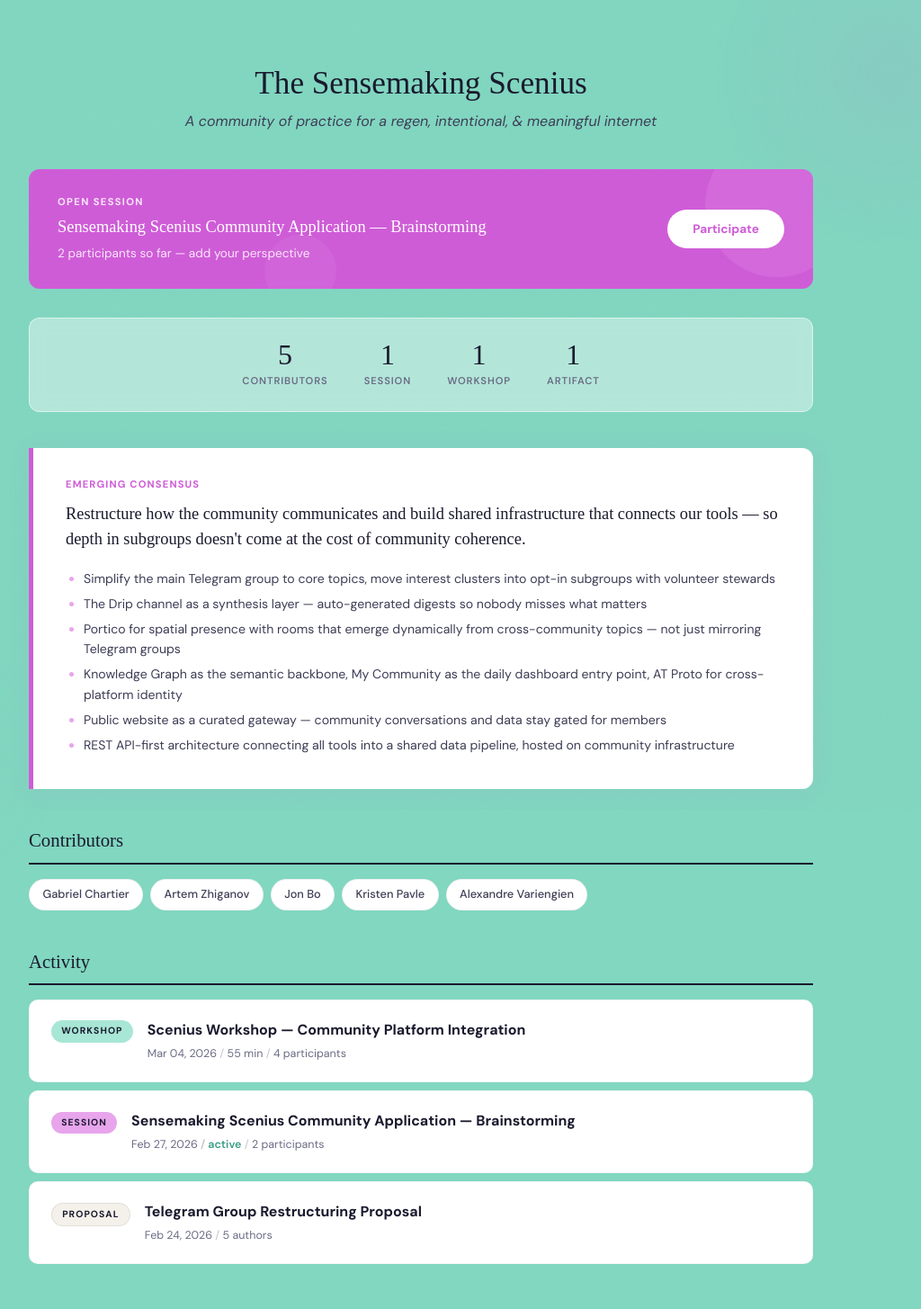
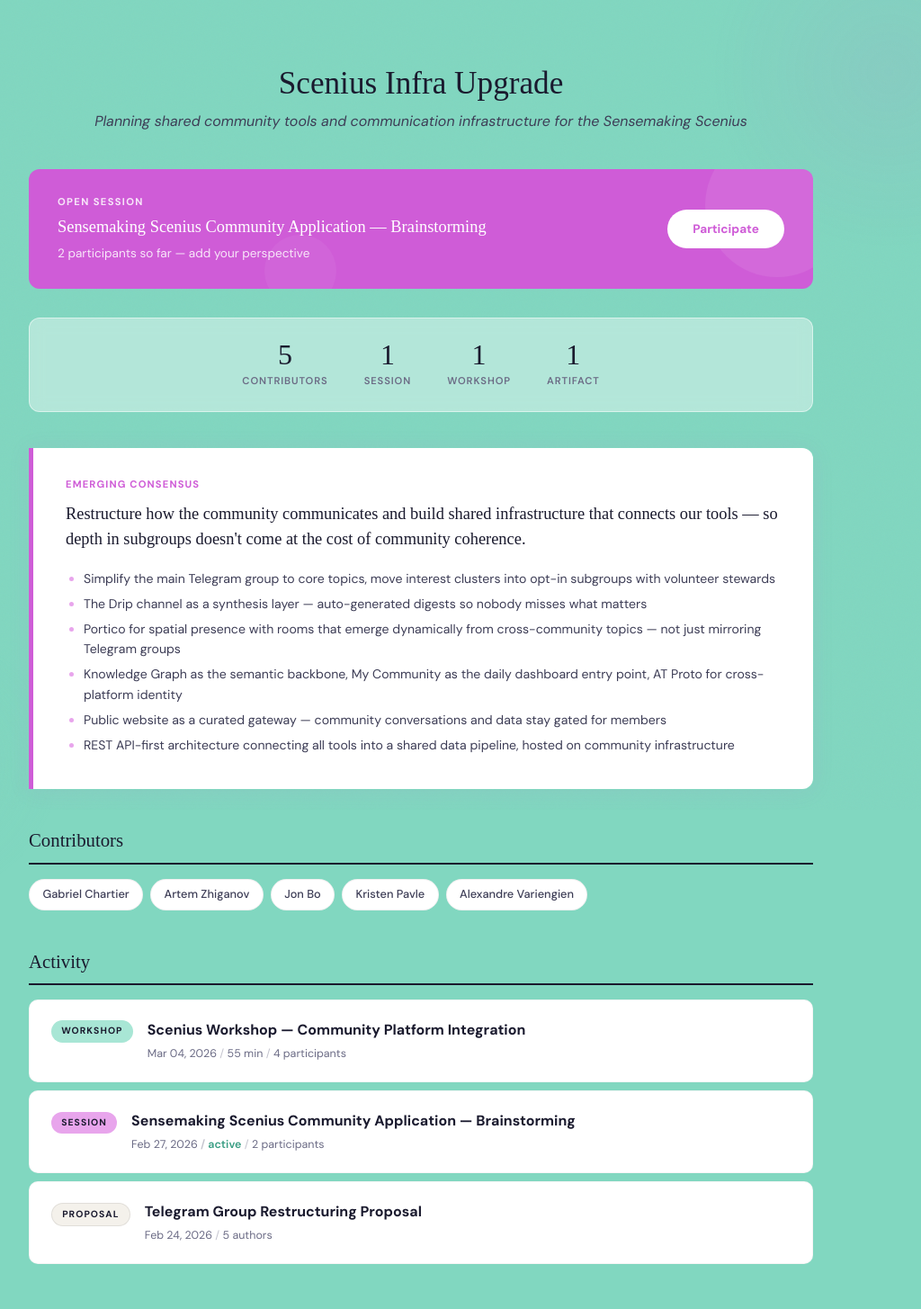
Before and after one commit to sensemaking-scenius/scenius-infra-upgrade, a Jekyll site: the page built from index.html, in a window 1280 px wide. Shown: the whole page at 90% size, without its empty margins (172-1196 px from the left). Built offline with Jekyll 4.4.1, drawn with Linux system fonts in a browser that asks for light colours; some web fonts are replaced.

Commit message:
Update title and subtitle to reflect the project, not the community
Co-Authored-By: Claude Opus 4.6 <noreply@anthropic.com>

```diff
--- a/_config.yml
+++ b/_config.yml
@@ -1,5 +1,5 @@
 title: Scenius Infra Upgrade
-description: A community of practice for a regen, intentional, & meaningful internet
+description: Planning shared community tools and communication infrastructure for the Sensemaking Scenius
 
 collections:
   sessions:
--- a/_layouts/default.html
+++ b/_layouts/default.html
@@ -767,7 +767,7 @@
 <body>
   <div class="container">
     <header>
-      <div class="site-title"><a href="{{ '/' | relative_url }}">The Sensemaking Scenius</a></div>
+      <div class="site-title"><a href="{{ '/' | relative_url }}">Scenius Infra Upgrade</a></div>
       <div class="site-desc">{{ site.description }}</div>
     </header>
     <main>
```
